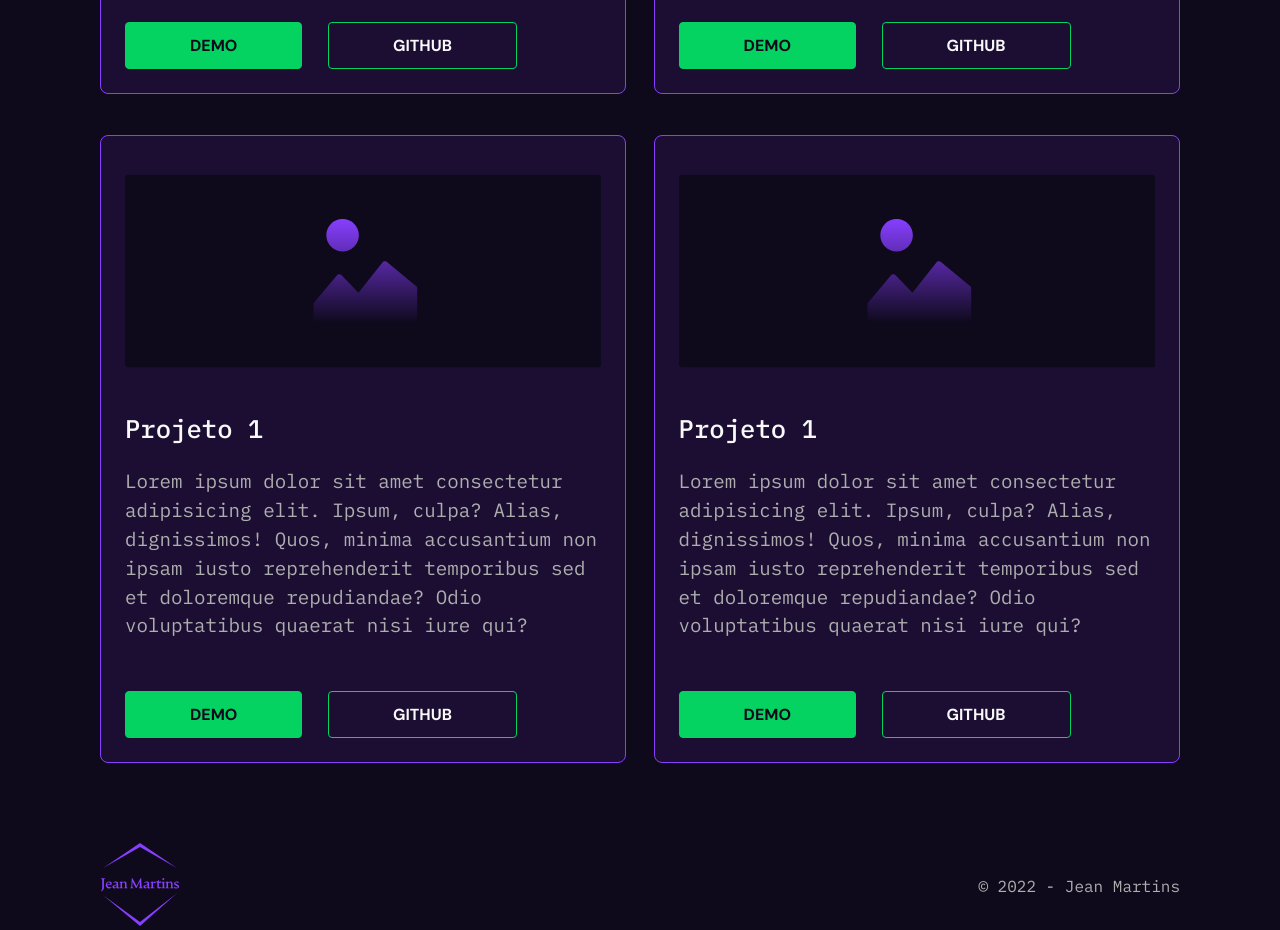
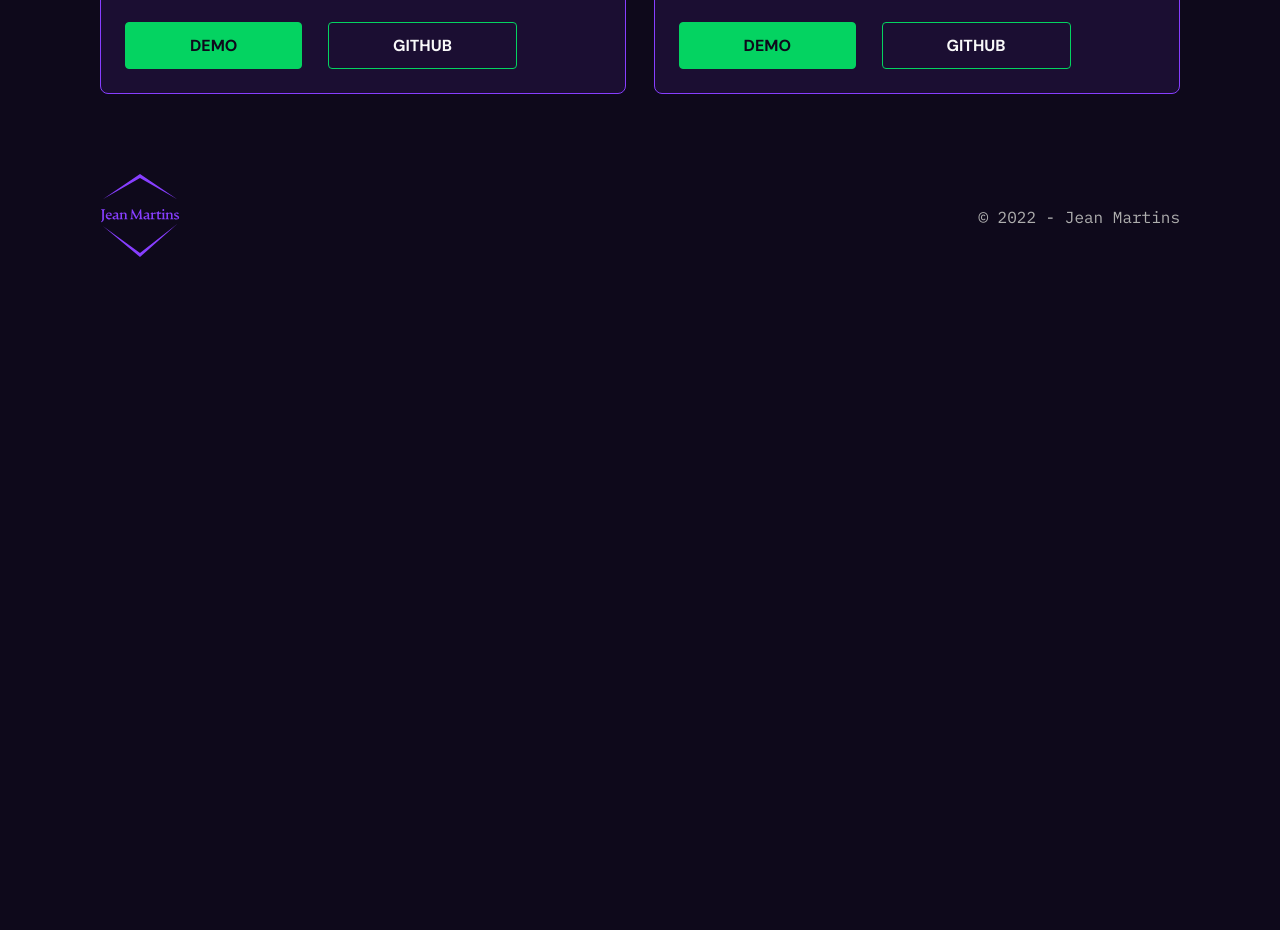
Before and after one commit to jeanmrtns/jeanmrtns, a Next.js app: page / in a window 1280 px wide. Shown: the part 1920-2850 px from the top of the page. After the commit the page ends 2181 px from the top, so only its background shows below. Built offline with nearby package versions, Linux system fonts and the light colour scheme.

Commit message:
Removed 2 projects

```diff
--- a/src/components/ProjectsList/index.tsx
+++ b/src/components/ProjectsList/index.tsx
@@ -51,25 +51,6 @@ export const ProjectsList = () => {
             <GithubButton>Github</GithubButton>
           </ButtonGroup>
         </Project>
-        <Project>
-          <EmptyImage />
-          <ProjectTitle>Projeto 1</ProjectTitle>
-          <ProjectDescription>Lorem ipsum dolor sit amet consectetur adipisicing elit. Ipsum, culpa? Alias, dignissimos! Quos, minima accusantium non ipsam iusto reprehenderit temporibus sed et doloremque repudiandae? Odio voluptatibus quaerat nisi iure qui?</ProjectDescription>
-          <ButtonGroup>
-            <DemoButton>Demo</DemoButton>
-            <GithubButton>Github</GithubButton>
-          </ButtonGroup>
-        </Project>
-        <Project>
-          <EmptyImage />
-          <ProjectTitle>Projeto 1</ProjectTitle>
-          <ProjectDescription>Lorem ipsum dolor sit amet consectetur adipisicing elit. Ipsum, culpa? Alias, dignissimos! Quos, minima accusantium non ipsam iusto reprehenderit temporibus sed et doloremque repudiandae? Odio voluptatibus quaerat nisi iure qui?</ProjectDescription>
-          <ButtonGroup>
-            <DemoButton>Demo</DemoButton>
-            <GithubButton>Github</GithubButton>
-          </ButtonGroup>
-        </Project>
-
       </List>
     </Container>
   )
```
